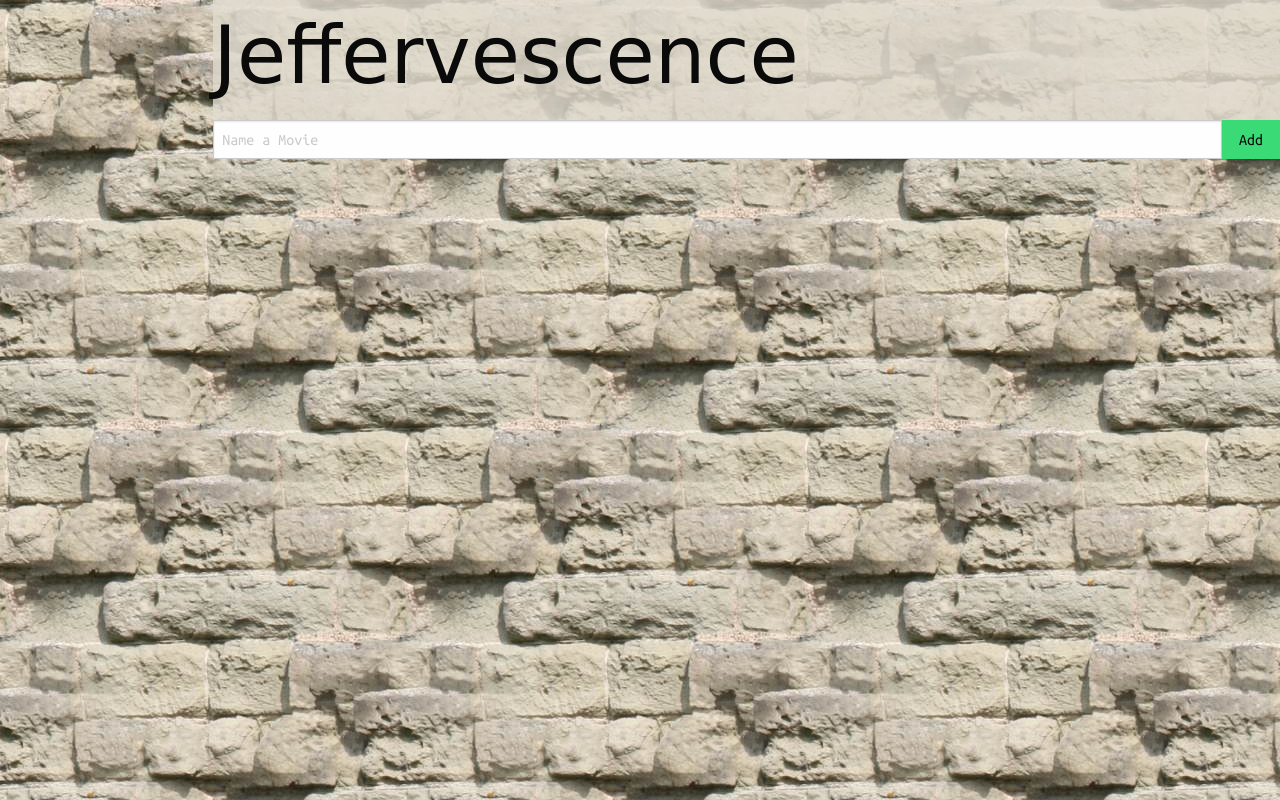
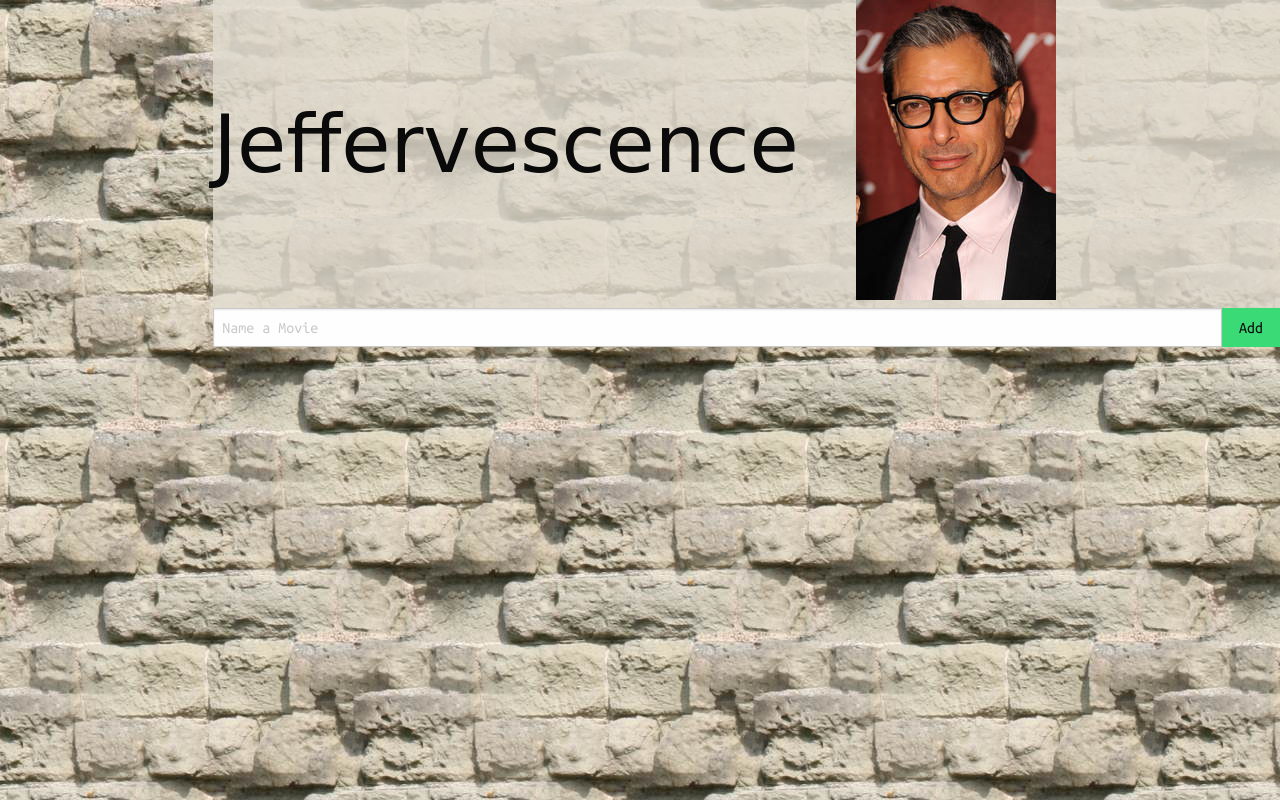
Before and after one commit to gabycush/jeffervescence, a plain HTML site: page index.html in a window 1280 px wide. Drawn offline with nearby package versions, Linux system fonts and the light colour scheme; a web font is replaced by a local one.

Commit message:
added more goldblum

```diff
--- a/app.css
+++ b/app.css
@@ -22,8 +22,8 @@ li button{
   margin-left:.5rem
 }
 
-button.promote{
-  background-color: white;
+img.jeff{
+  margin-left: 2rem;
 }
 button.del{
   background-color: #ff283d;
--- a/app.js
+++ b/app.js
@@ -108,7 +108,6 @@ const app = {
     let button = ev.target
     if(button.getAttribute('src') == 'star1.png'){
       button.setAttribute('src', 'star.png')
-      button.style.backgroundColor = 'white'
     }
     else{
       button.setAttribute('src', 'star1.png')
--- a/index.html
+++ b/index.html
@@ -13,7 +13,7 @@
   <body>
     <div class="row">
       <div class="medium-8 medium-offset-2 column">
-        <h1>Jeffervescence</h1>
+        <h1>Jeffervescence <img class="jeff" src="jeff.jpg" alt="goldblum" /></h1>
         <form id="movieForm" autocomplete="off">
           <div class="input-group">
             <input type="text" class="input-group-field" name="name" placeholder="Name a Movie" required/>
```
Also changed, not shown: jeff.jpg (added).
